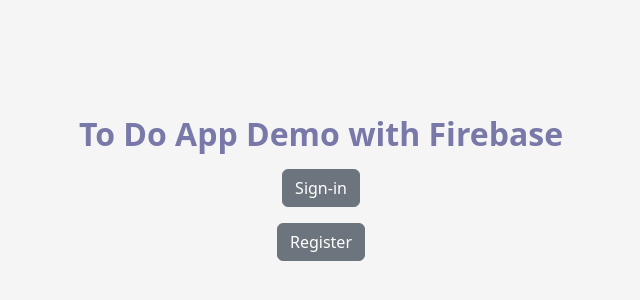
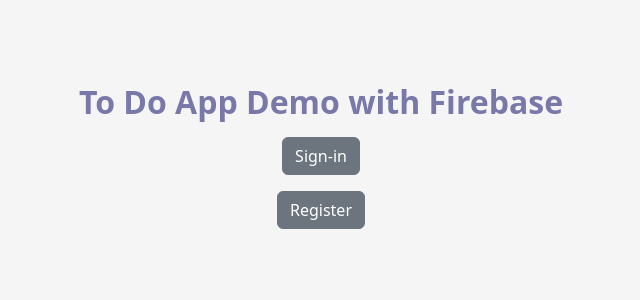
Before and after one commit to HittyTr/authdemo, a React (Create React App) app: page / in a window 1280 px wide. Shown: the part 84-384 px from the top of the page, without its empty margins (319-959 px from the left). Built offline with nearby package versions, Linux system fonts and the light colour scheme; no server answers.

Commit message:
header margin config

```diff
--- a/src/index.css
+++ b/src/index.css
@@ -19,7 +19,7 @@
 }
 .header{
     color:#7979a9;
-    margin: 10% 0 0 0;
+    margin: 5% 0 0 0;
     padding: 0 15% 0 15%;
     font-weight: 700;
 }
```
